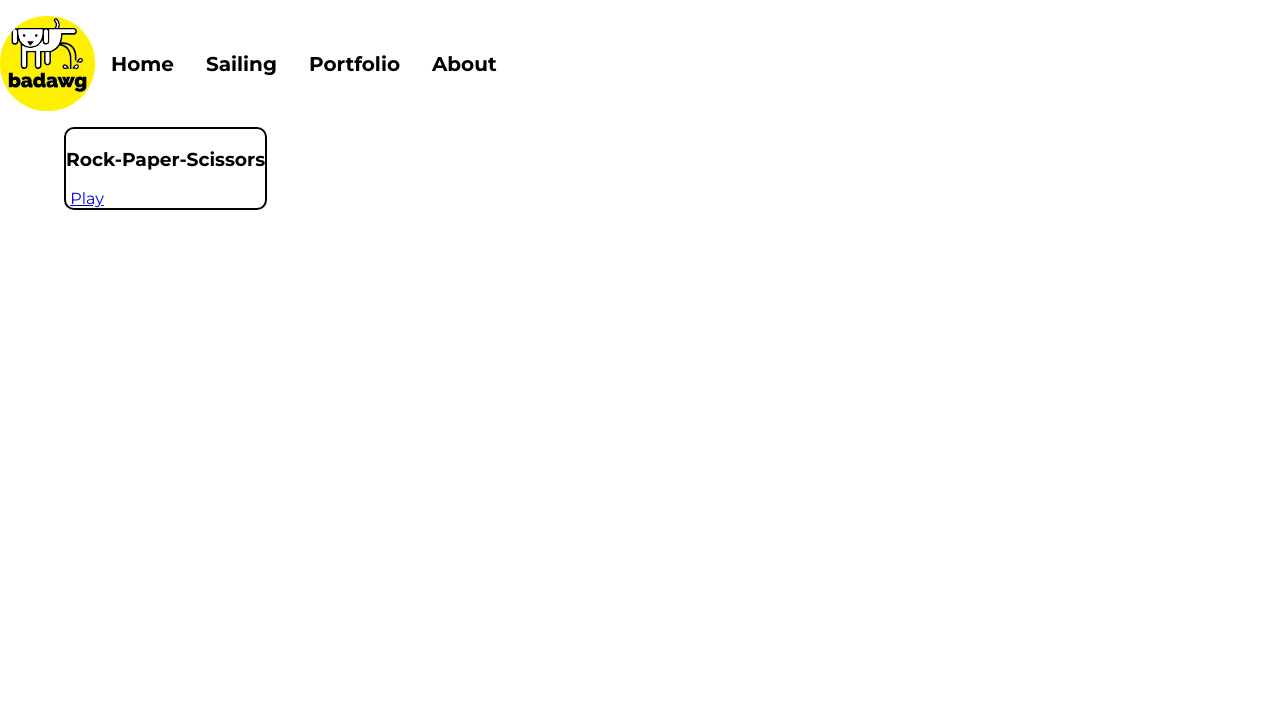
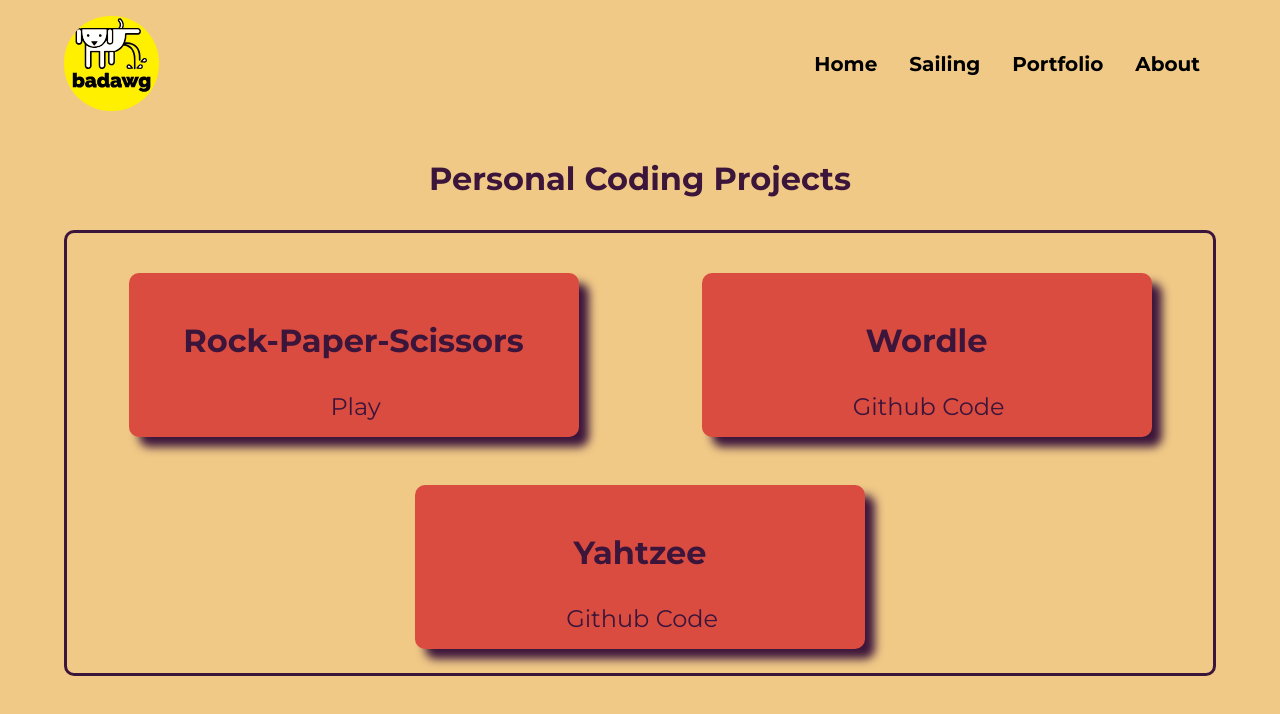
Before and after one commit to bobg207/my-site, a plain HTML site: page portfolio.html in a window 1280 px wide. Drawn offline with Linux system fonts and the light colour scheme.

Commit message:
updated portfolio page

```diff
--- a/css-files/main.css
+++ b/css-files/main.css
@@ -37,6 +37,7 @@ header {
   padding: 1rem 0;
   width: 15vw;
   height: auto;
+  cursor: pointer;
 }
 
 .link-wrapper {
@@ -62,6 +63,7 @@ header {
   padding: .35rem .45rem;
   background-color: #a2d9fb;
   border-radius: 5px;
+  cursor: pointer;
 }
 
 #menu-open {
--- a/css-files/portfolio.css
+++ b/css-files/portfolio.css
@@ -1,13 +1,52 @@
+.port-page {
+  background-color: #f0c987;
+}
+
+#burger-btn {
+  background-color: #f0c987;
+  cursor: pointer;
+}
+
+h1 {
+  width: 90%;
+  margin: 1em auto;
+  text-align: center;
+  color: #3C153B;
+}
+
 .project-wrapper {
   width: 90%;
   margin: 0 auto;
+  padding-top: 1em;
   display: flex;
   flex-wrap: wrap;
-  justify-content: space-between;
+  justify-content: space-around;
   align-items: center;
+  border: 3px solid #3C153B;
+  border-radius: 10px;
 }
 
 .project {
-  border: 2px solid black;
+  width: 450px;
+  margin: 1.5em;
+  padding: 1em;
+  background-color: #DB4C40;
+  color: #3C153B;
   border-radius: 10px;
+  text-align: center;
+  box-shadow: 10px 10px 10px;
 }
+
+.project h3 {
+  font-size: 2rem;
+}
+
+.play {
+  font-size: 1.5rem;
+  color: #3C153B;
+  text-decoration: none;
+}
+
+.play:hover {
+  color: #89BD9E;
+}
--- a/portfolio.html
+++ b/portfolio.html
@@ -11,10 +11,11 @@
   <link rel="preconnect" href="https://fonts.gstatic.com" crossorigin>
   <link href="https://fonts.googleapis.com/css2?family=Amatic+SC:wght@700&family=Montserrat:wght@400;700&display=swap" rel="stylesheet">
 </head>
-<body>
+<body class='port-page'>
     <header id="page-top">
-    <div class='logo-wrapper' id='top'>
+        <div class='section logo-wrapper' id='top'>
            <a class="logo-link" href="#page-top"><img class='logo-img' src="images/general/logo.svg" alt="logo"></a>
+
           <button id='burger-btn'>
               <i class="fa-solid fa-bars" id='menu-closed'></i>
               <i class="fa-solid fa-xmark" id='menu-open'></i>
@@ -28,14 +29,26 @@
         </div>
       </header>
     <main>
+      <h1>Personal Coding Projects</h1>
       <div class="project-wrapper">
         <div class="project">
           <h3>Rock-Paper-Scissors</h2>
           <img src="" alt="">
-        <a href="rps.html">Play</a>
+          <a href="rps.html" class="play">Play</a>
+        </div>
+        <div class="project">
+          <h3>Wordle</h2>
+          <img src="" alt="">
+          <a href="https://github.com/bobg207/wordle.git" class="play" target="_blank">Github Code</a>
+        </div>
+        <div class="project">
+          <h3>Yahtzee</h2>
+          <img src="" alt="">
+          <a href="https://github.com/bobg207/yahtzee.git" class="play" target="_blank">Github Code</a>
         </div>
       </div>
     </main>
+
   <script src="js-files/main.js"></script>
 </body>
 </html>
```
Also changed, not shown: index.html (+1 -1 lines). Lines whose indentation alone changed are shown as unchanged.
